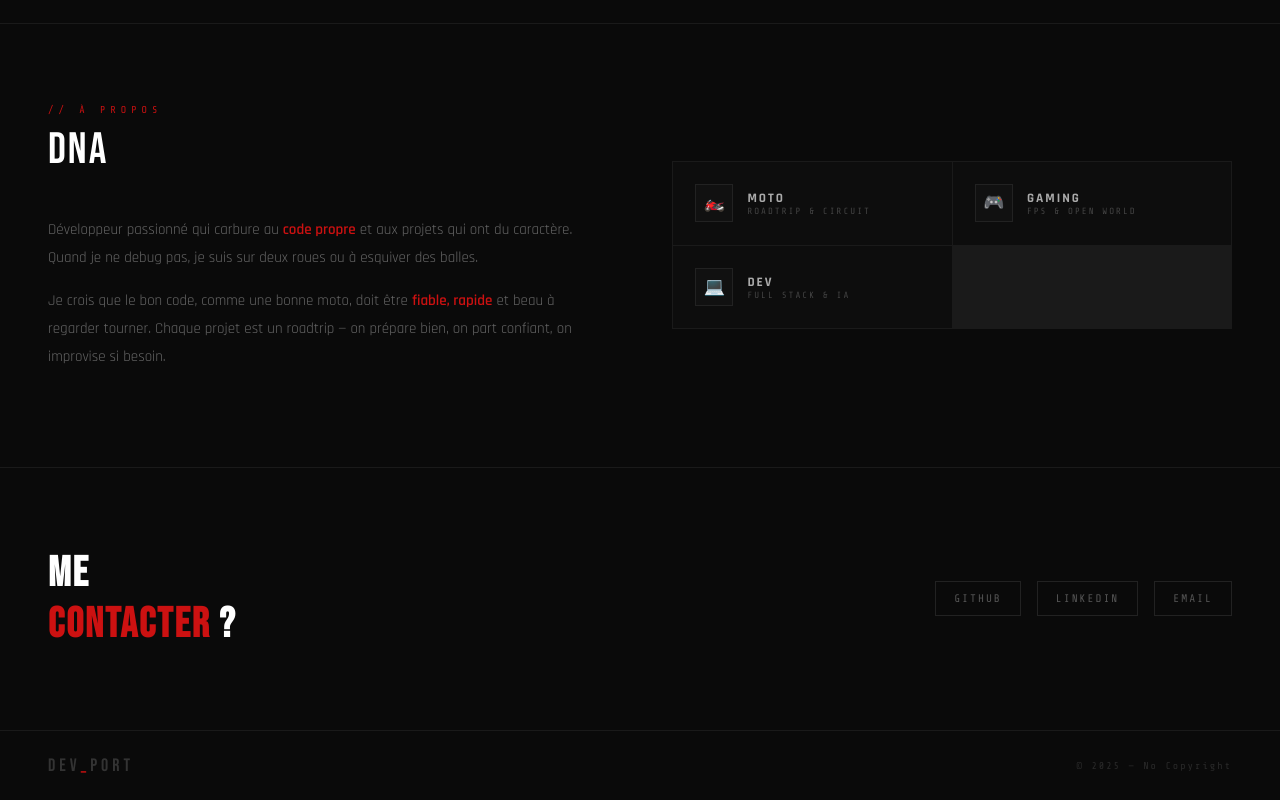
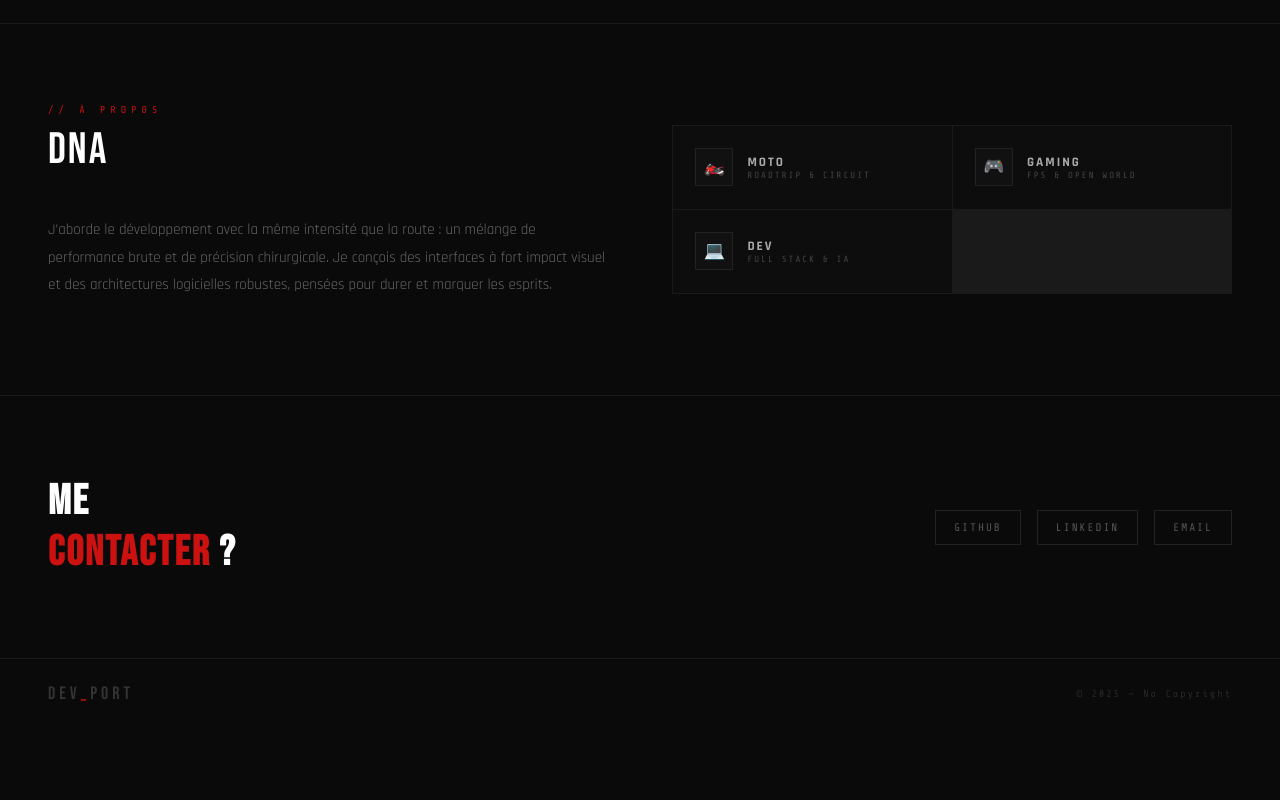
Before and after one commit to Guiark/PortfolioV2, a plain HTML site: page index.html in a window 1280 px wide. Shown: the part 3845-4645 px from the top of the page. After the commit the page ends 4573 px from the top, so only its background shows below. Drawn offline with nearby package versions, Linux system fonts and the light colour scheme.

Commit message:
Update index.html

```diff
--- a/index.html
+++ b/index.html
@@ -542,8 +542,7 @@ footer{padding:1.5rem 3rem;border-top:1px solid var(--border);display:flex;justi
     <div class="about-text">
       <div class="sec-label">// À propos</div>
       <div class="sec-title">DNA</div>
-      <p>Développeur passionné qui carbure au <em>code propre</em> et aux projets qui ont du caractère. Quand je ne debug pas, je suis sur deux roues ou à esquiver des balles.</p>
-      <p>Je crois que le bon code, comme une bonne moto, doit être <em>fiable, rapide</em> et beau à regarder tourner. Chaque projet est un roadtrip — on prépare bien, on part confiant, on improvise si besoin.</p>
+      <p>J’aborde le développement avec la même intensité que la route : un mélange de performance brute et de précision chirurgicale. Je conçois des interfaces à fort impact visuel et des architectures logicielles robustes, pensées pour durer et marquer les esprits.</p>
     </div>
     <div class="interests">
       <div class="int-item"><div class="int-ico">🏍️</div><div><div class="int-name">MOTO</div><div class="int-sub">ROADTRIP & CIRCUIT</div></div></div>
```
